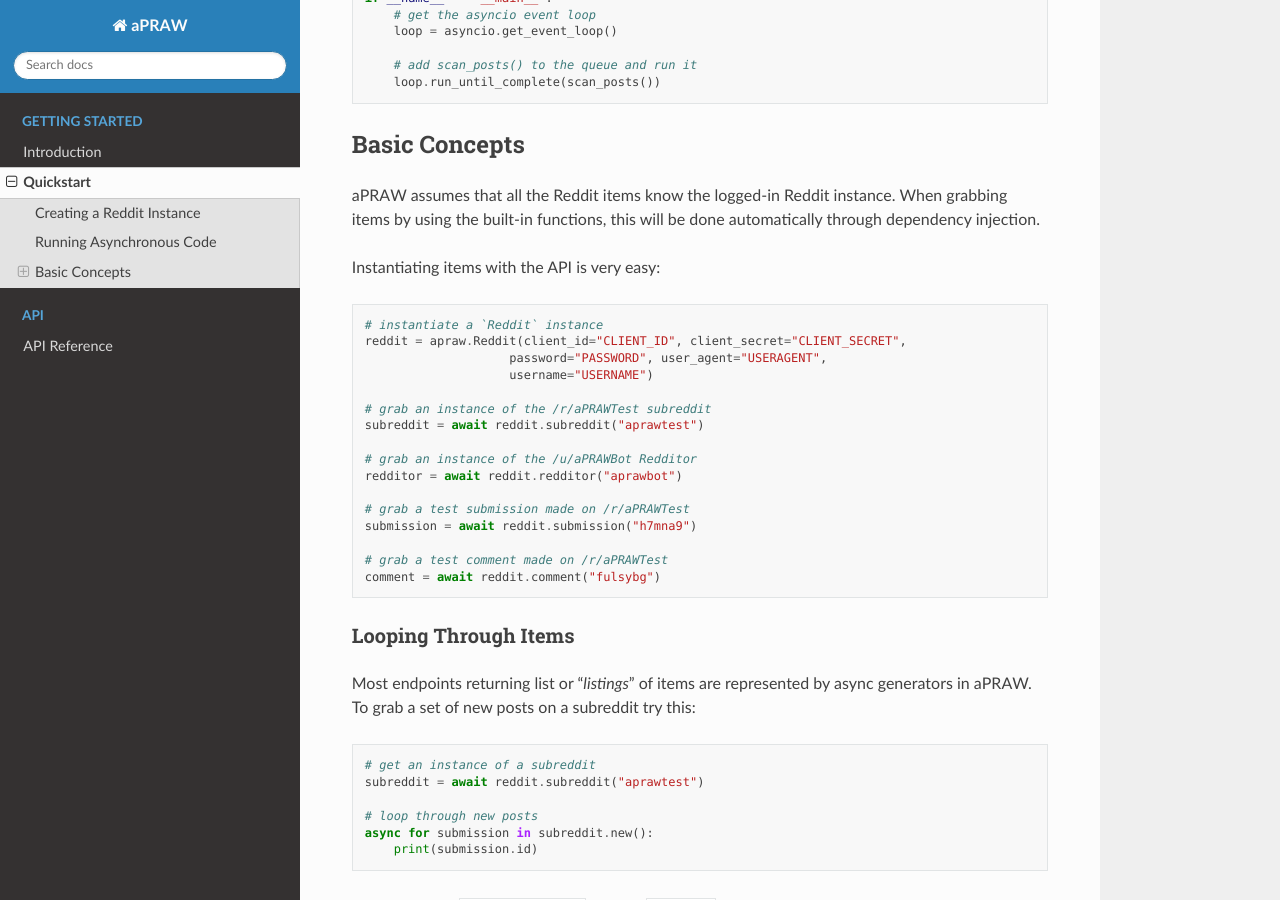
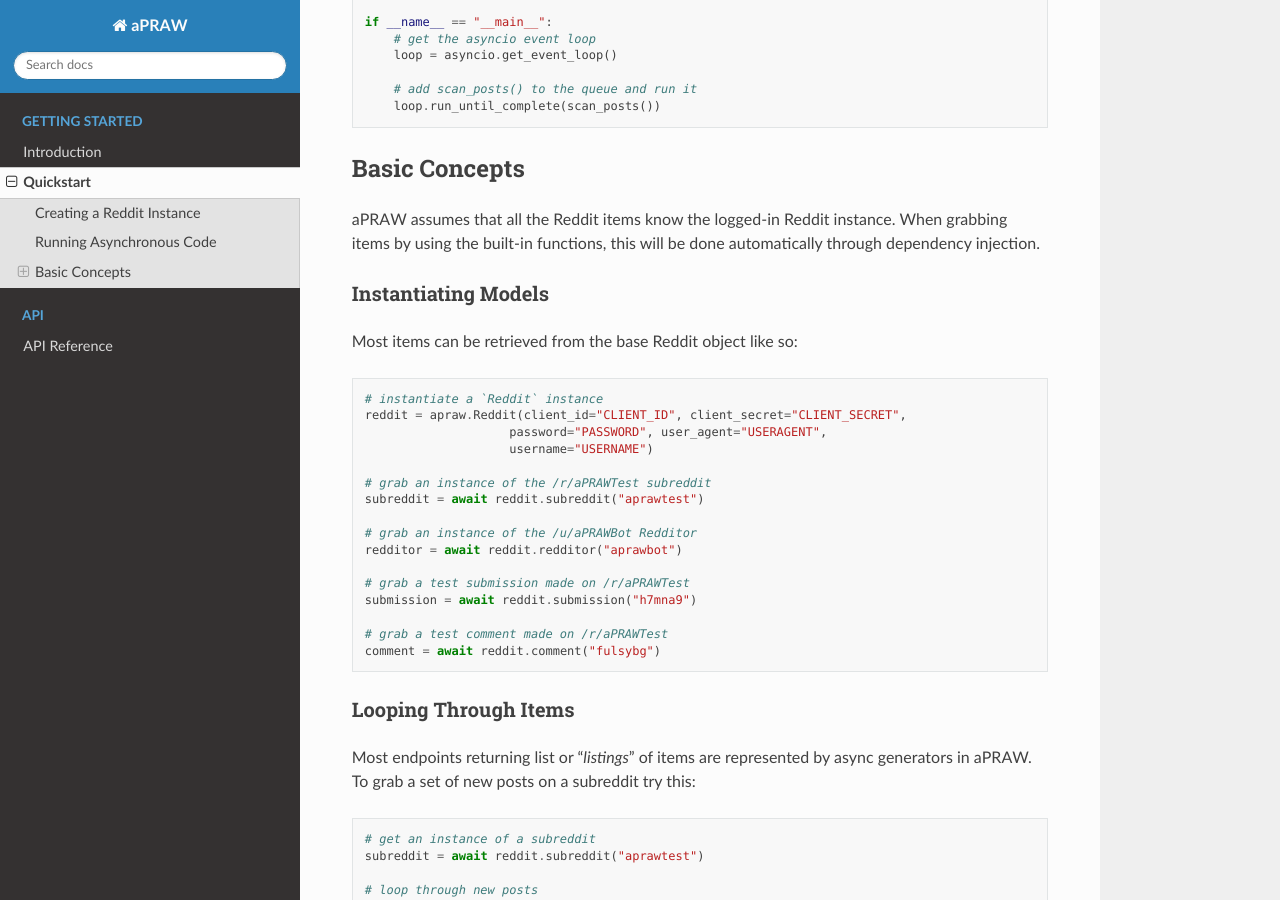
Before and after one commit to Dan6erbond/aPRAW, a Sphinx documentation site: the page built from docs/getting_started/quickstart.rst, in a window 1280 px wide and 900 px high, scrolled down 1501 px. Built offline with Sphinx 7.4.7 and the Read the Docs theme 2.0.0, drawn with Linux system fonts in a browser that asks for light colours.

Commit message:
Update quickstart.rst

```diff
--- a/docs/getting_started/quickstart.rst
+++ b/docs/getting_started/quickstart.rst
@@ -70,7 +70,10 @@ Basic Concepts
 aPRAW assumes that all the Reddit items know the logged-in Reddit instance.
 When grabbing items by using the built-in functions, this will be done automatically through dependency injection.
 
-Instantiating items with the API is very easy:
+Instantiating Models
+********************
+
+Most items can be retrieved from the base Reddit object like so:
 
 .. code-block:: python3
 
```
